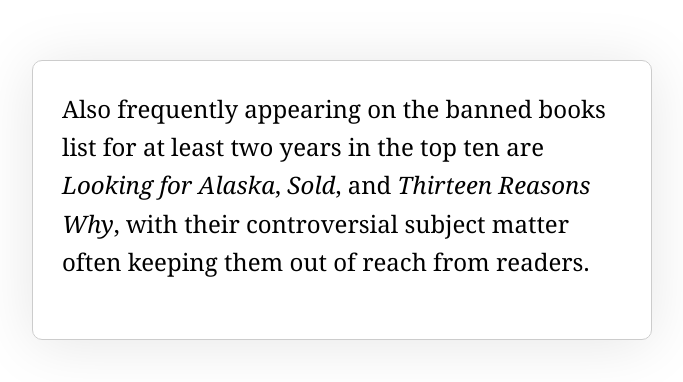
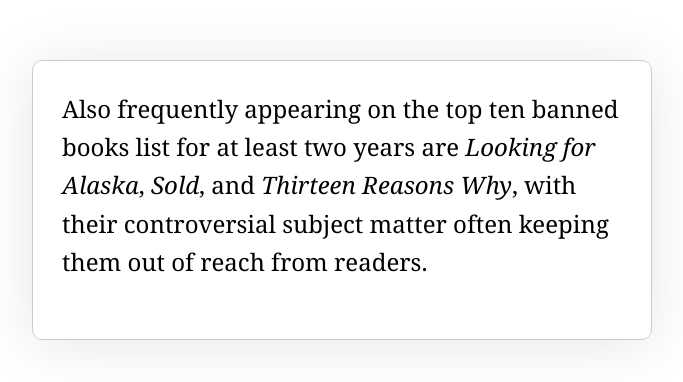
Before and after one commit to shuoshuobar/book-ban, a plain HTML site: page index.html in a window 1280 px wide. Shown: the part 5621-6003 px from the top of the page, without its empty margins (298-981 px from the left). Drawn offline with nearby package versions, Linux system fonts and the light colour scheme; a script that the page names is missing.

Commit message:
Update index.html

```diff
--- a/index.html
+++ b/index.html
@@ -256,7 +256,7 @@
         <p>"In fact, hundreds of kids have told me that reading <em> Nineteen Minutes </em> stopped them from committing a school shooting, or showed them they were not alone in feeling isolated."</p>
       </div>
       <div class="step" id="step4">
-        <p>Also frequently appearing on the banned books list for at least two years in the top ten are <em>Looking for Alaska</em>, <em>Sold</em>, and <em>Thirteen Reasons Why</em>, with their controversial subject matter often keeping them out of reach from readers.</p>
+        <p>Also frequently appearing on the top ten banned books list for at least two years are <em>Looking for Alaska</em>, <em>Sold</em>, and <em>Thirteen Reasons Why</em>, with their controversial subject matter often keeping them out of reach from readers.</p>
       </div>
     </div>
   </section>
```
